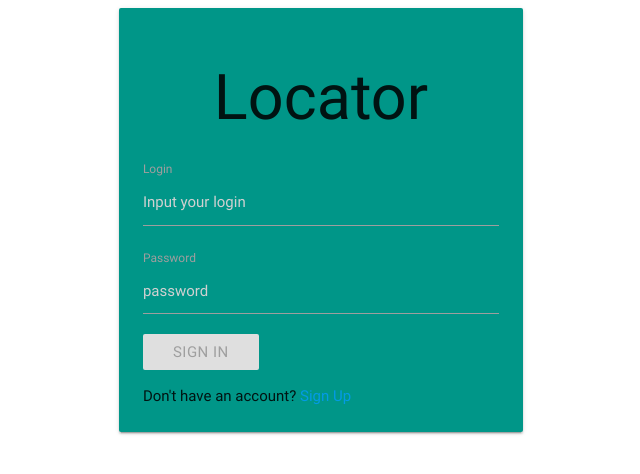
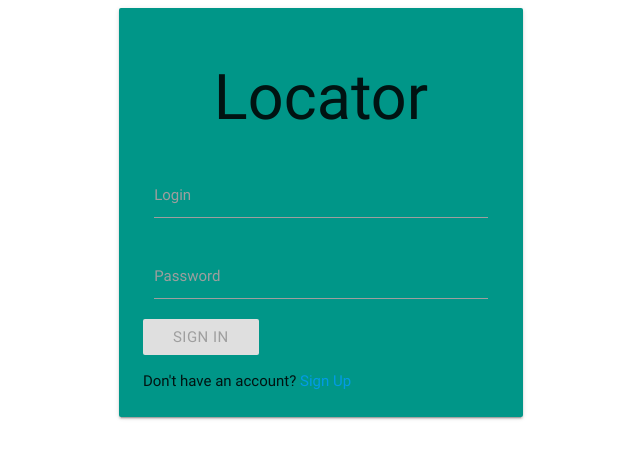
Before and after one commit to NikolayNN/LocatorWeb, an Angular app: page /login in a window 1280 px wide. Shown: the top 474 px of the page, without its empty margins (319-959 px from the left). Built offline with nearby package versions, Linux system fonts and the light colour scheme.

Commit message:
fix login form

```diff
--- a/src/app/auth/login/login.component.html
+++ b/src/app/auth/login/login.component.html
@@ -1,44 +1,38 @@
-
 <form [formGroup]="form" (ngSubmit)="onSubmit()">
-  <div
-    class="form-group"
-    [ngClass]="{'has-error': form.get('login').invalid && form.get('login').touched}"
-  >
-
+  <div class="form-group">
     <div
       class="alert"
       *ngIf="message.show"
     ><p>{{message.text}}</p></div>
-
+    <div class="input-field col s12">
       <label for="login">Login</label>
       <input
         type="text"
-      class="form-control underlined"
+        [ngClass]="{'invalid': form.get('login').invalid && form.get('login').touched}"
         id="login"
-      placeholder="Input your login"
         formControlName="login"
       >
-    <span
-      class="form-help-text"
+      <div
+        class="chip"
         *ngIf="form.get('login').invalid && form.get('login').touched"
       >
         <span *ngIf="form.get('login')['errors']['required']">Login can't be empty.</span>
-    </span>
+      </div>
+    </div>
   </div>
   <div
-    class="form-group"
+    class="input-field col s12"
     [ngClass]="{'has-error': form.get('password').invalid && form.get('password').touched}"
   >
     <label for="password">Password</label>
     <input
       type="password"
-      class="form-control underlined"
+      [ngClass]="{'invalid': form.get('password').invalid && form.get('password').touched}"
       id="password"
-      placeholder="password"
       formControlName="password"
     >
-    <span
-      class="form-help-text"
+    <div
+      class="chip"
       *ngIf="form.get('password').invalid && form.get('password').touched"
     >
       <span *ngIf="form.get('password')['errors']['required']">Password can't be empty.</span>
@@ -47,14 +41,15 @@
         {{form.get('password')['errors']['minlength']['actualLength']}}
       </span>
 
-    </span>
+    </div>
   </div>
   <div>
     <button
       type="submit"
-      class="btn btn-block btn-primary"
+      class="btn waves-effect waves-light"
       [disabled]="form.invalid"
-    >Sign In</button>
+    >Sign In
+    </button>
   </div>
   <div class="form-group">
     <p class="text-muted text-xs-center">
--- a/src/app/auth/login/login.component.scss
+++ b/src/app/auth/login/login.component.scss
@@ -0,0 +1,4 @@
+label[data-error], label[data-success] {
+  width: 100%;
+  font-size: 18px;
+}
```
Lines whose indentation alone changed are shown as unchanged.
